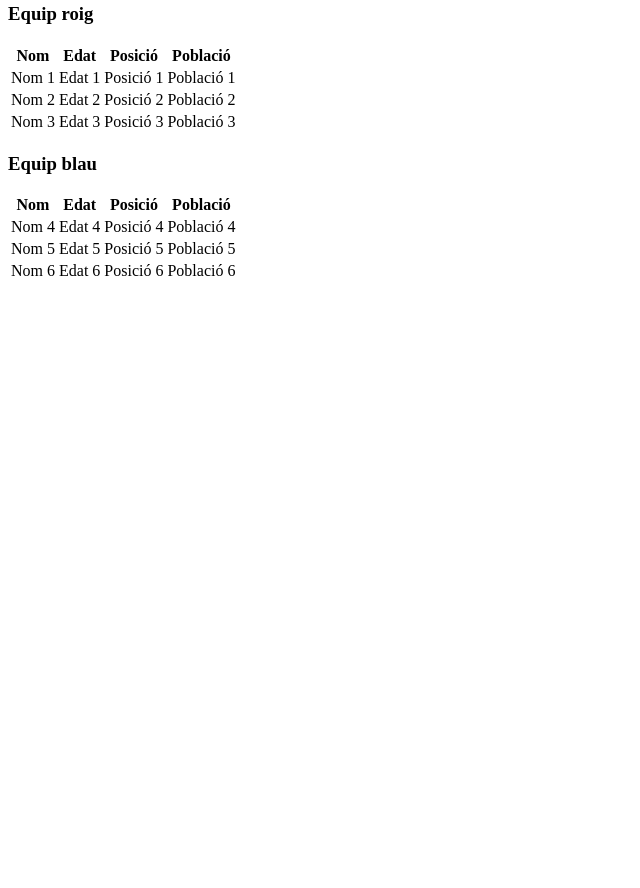
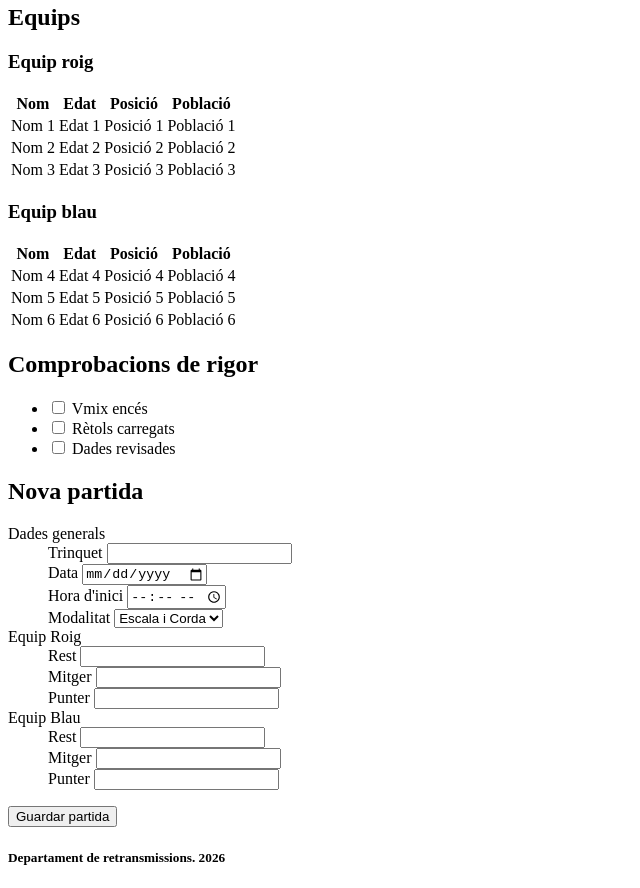
Before and after one commit to andreandreu/Proyecto-1, a plain HTML site: page index.html in a window 1280 px wide. Shown: the part 423-1311 px from the top of the page, without its empty margins (0-640 px from the left). Before the commit the page ends 800 px from the top, so only its background shows below. Drawn offline with Linux system fonts and the light colour scheme.

Commit message:
información total web

```diff
--- a/index.html
+++ b/index.html
@@ -46,6 +46,7 @@
             <!-- Información jugadores equipo rojo -->
             <section>
                 <!-- EQUIPO ROJO -->
+                 <h2>Equips</h2>
                <h3>Equip roig</h3>
                <!-- Con el código <table> hacemos una tabla -->
                <table>
@@ -121,9 +122,56 @@
                 <!-- Aquí cerramos la tabla -->
             </section>
             <!-- Aquí cerramos la sección azul -->
+             <section>
+                <h2>Comprobacions de rigor</h2>
+                <!-- Para hacer un listado por puntos (·) con casillas para marcar -->
+               <label>
+                    <ul>
+                        <li>
+                             <input type="checkbox"/> Vmix encés
+                        </li>
+                        <li>
+                             <input type="checkbox"/> Rètols carregats
+                        </li>
+                        <li>
+                             <input type="checkbox"/> Dades revisades
+                        </li>
+                    </ul>
+               </label>
+             </section>
+             <section>
+                <h2>Nova partida</h2>
+                <label>
+                    <dl>
+                        <dt> Dades generals
+                            <dd>Trinquet <input id="text"/></dd>
+                            <dd>Data <input type="date"/></dd>
+                            <dd>Hora d'inici <input type="time"></dd>
+                            <dd>Modalitat
+                                <select>
+                                    <option>Escala i Corda</option>
+                                    <option>Raspall</option>
+                                    <option>Galotxa</option>
+                                    <option>Frontó</option>
+                                </select>
+                        </dt>
+                        <dt> Equip Roig
+                            <dd>Rest <input id="text"/></dd>
+                            <dd>Mitger <input id="text"/></dd>
+                            <dd>Punter <input id="text"/></dd>
+                        </dt>
+                        <dt> Equip Blau
+                            <dd>Rest <input id="text"/></dd>
+                            <dd>Mitger <input id="text"/></dd>
+                            <dd>Punter <input id="text"/></dd>
+                        </dt>
+                    </dl>
+                </label>
+                <input type="button" value="Guardar partida">
+             </section>
         </main>
         <footer>
-
+            <h5>Departament de retransmissions. 2026</h5>
         </footer>
     </body>
 </html>
```
